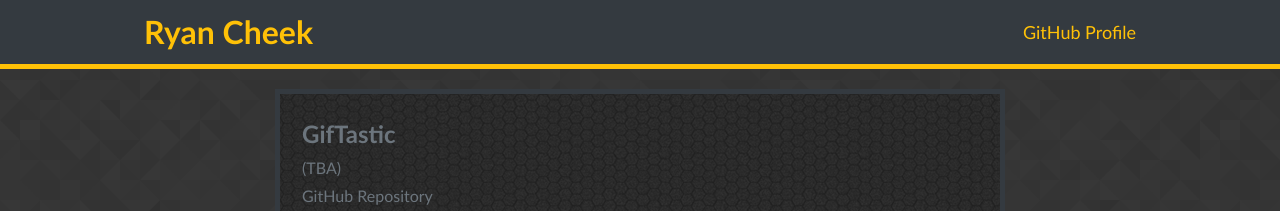
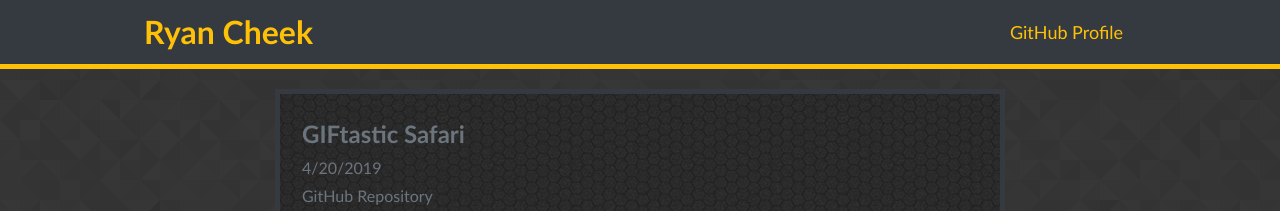
Before and after one commit to ryverine/ryverine.github.io, a plain HTML site: page index.html in a window 1280 px wide. Shown: the top 211 px of the page. Drawn offline with nearby package versions, Linux system fonts and the light colour scheme.

Commit message:
Updating wiht GIFtastic Safari.

```diff
--- a/index.html
+++ b/index.html
@@ -23,7 +23,9 @@
 
     <nav class="navbar">
       <span id="myName">Ryan Cheek</span>
-      <span><a class="profileLink" href="https://github.com/ryverine">GitHub Profile</a></span>
+      <span><a href="https://github.com/ryverine">
+        <button type="button" class="btn btn-dark profileLink">GitHub Profile</button>
+        </a></span>
     </nav>
 
     <div class="container">
@@ -32,8 +34,8 @@
 
           <a href="https://ryverine.github.io/GifTastic">
             <div class="projectLink">
-              <p class="projectTitle">GifTastic</p>
-              <p class="projectDate">(TBA)</p>
+              <p class="projectTitle">GIFtastic Safari</p>
+              <p class="projectDate">4/20/2019</p>
               <p><a class="repoLink" href="https://github.com/ryverine/GifTastic">GitHub Repository</a></p>
               <p class="projectText">
                   Using the GIPHY API to make a dynamic web page that populates with gifs of your choice. Calls made to the GIPHY API, and then JavaScript and jQuery are used to change the HTML.
```
